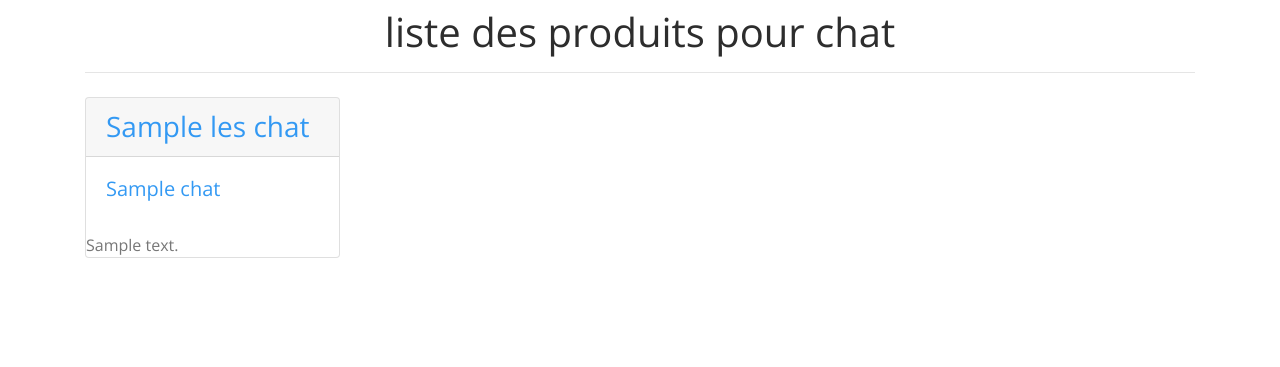
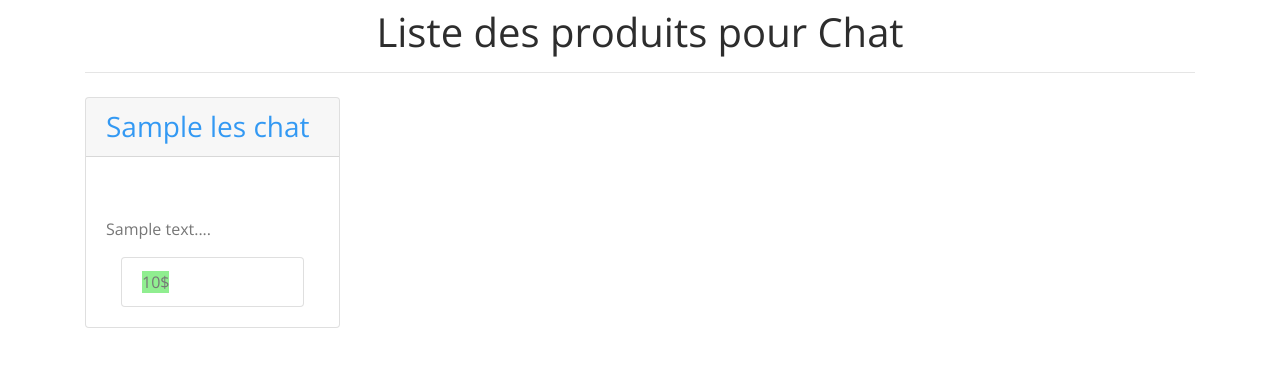
Before and after one commit to florian78370/E6, a Symfony app: template templates/chat/listeChat.html.twig in a window 1280 px wide. Shown: the part 58-425 px from the top of the page. Run offline with Twig, Linux system fonts and the light colour scheme; the template is opened without the code that fills it: most values are stand-ins (such as "Sample title", 1, 10 or a date in 2020); some libraries are stand-ins or nearby versions.

Commit message:
le chat est prêt

```diff
--- a/templates/base.html.twig
+++ b/templates/base.html.twig
@@ -44,12 +44,13 @@
             {% for message in messages %}
                  <p> {{message}}</p>
             {% endfor %}
-        </div>
+
       {% endfor %}
       {% block body %}{% endblock %}
+      </div>
       <script src="https://cdn.jsdelivr.net/npm/jquery@3.5.1/dist/jquery.slim.min.js" integrity="sha384-DfXdz2htPH0lsSSs5nCTpuj/zy4C+OGpamoFVy38MVBnE+IbbVYUew+OrCXaRkfj" crossorigin="anonymous"></script>
 <script src="https://cdn.jsdelivr.net/npm/popper.js@1.16.1/dist/umd/popper.min.js" integrity="sha384-9/reFTGAW83EW2RDu2S0VKaIzap3H66lZH81PoYlFhbGU+6BZp6G7niu735Sk7lN" crossorigin="anonymous"></script>
 <script src="https://cdn.jsdelivr.net/npm/bootstrap@4.6.2/dist/js/bootstrap.min.js" integrity="sha384-+sLIOodYLS7CIrQpBjl+C7nPvqq+FbNUBDunl/OZv93DB7Ln/533i8e/mZXLi/P+" crossorigin="anonymous"></script>
     {% block javascripts %}
-{% endblock %}
+    {% endblock %}
 </html>
--- a/templates/chat/listeChat.html.twig
+++ b/templates/chat/listeChat.html.twig
@@ -1,26 +1,33 @@
 {% extends 'base.html.twig' %}
 
-{% block title %}Listes des chats{% endblock %}
+{% block title %}Liste des produits pour cheval{% endblock %}
 
 {% block body %}
-<h1 class="pt-2 text-center">liste des produits pour chat</h1>
+<h1 class="pt-2 text-center">Liste des produits pour Chat</h1>
 <hr>
 <div class="row pt-2">
 {% for leChat in lesChats %}
-    <div class="col-sm-12 col-md-4 col-lg-4 col col-xl-3">
-            <div class="card mb-3">
-                <h3 class="card-header"> <a href="{{path('ficheChat',{'id':leChat.id})}}">{{leChat.nom}}</a> </h3>
-                <div class="card-body">
-                    <h5 class="card-title">
-                    <a href="{{path('ficheArtiste', {'id' : leChat.chat.id})}}" class="badge.badge-success">
-                    {{leChat.chat.nom}}
-                    </a>
-                    </h5>
-                </div>
-                    <p class="card-text">{{leChat.description}}</p>
+{% if leChat.prix == leChat.prix %} {% set color = "lightgreen" %}{% endif %}
+<div class="col-sm-12.col-md-4.col-lg-4.col col-xl-3">
+    {% set nbChat = leChat|length %}
+        <div class="card mb-3">
+            <h3 class="card-header"> <a href="{{path('ficheCheval', {'id': leChat.id })}} ">{{leChat.nom}} </a></h3>
+            <div class="card-body"></div>
+            <div class="card-body">
+                <p class="card-text">{{leChat.description|slice(0,200)|raw}}...</p>
+                    <div class="col">
+                    <ul class="list-group list-group-flush-center">
+                    <li class="list-group-item">
+                <span  style="background-color: {{ color }};" class="card-text">{{leChat.prix}}$</span>
+                    </li>
+                        </ul>
                 </div>
             </div>
-    </div>
+        </div>
+</div>
+
 {% endfor %}
+
+
 </div>
 {% endblock %}
```
Also changed, not shown: src/Repository/ChatRepository.php (+11 -1 lines).
